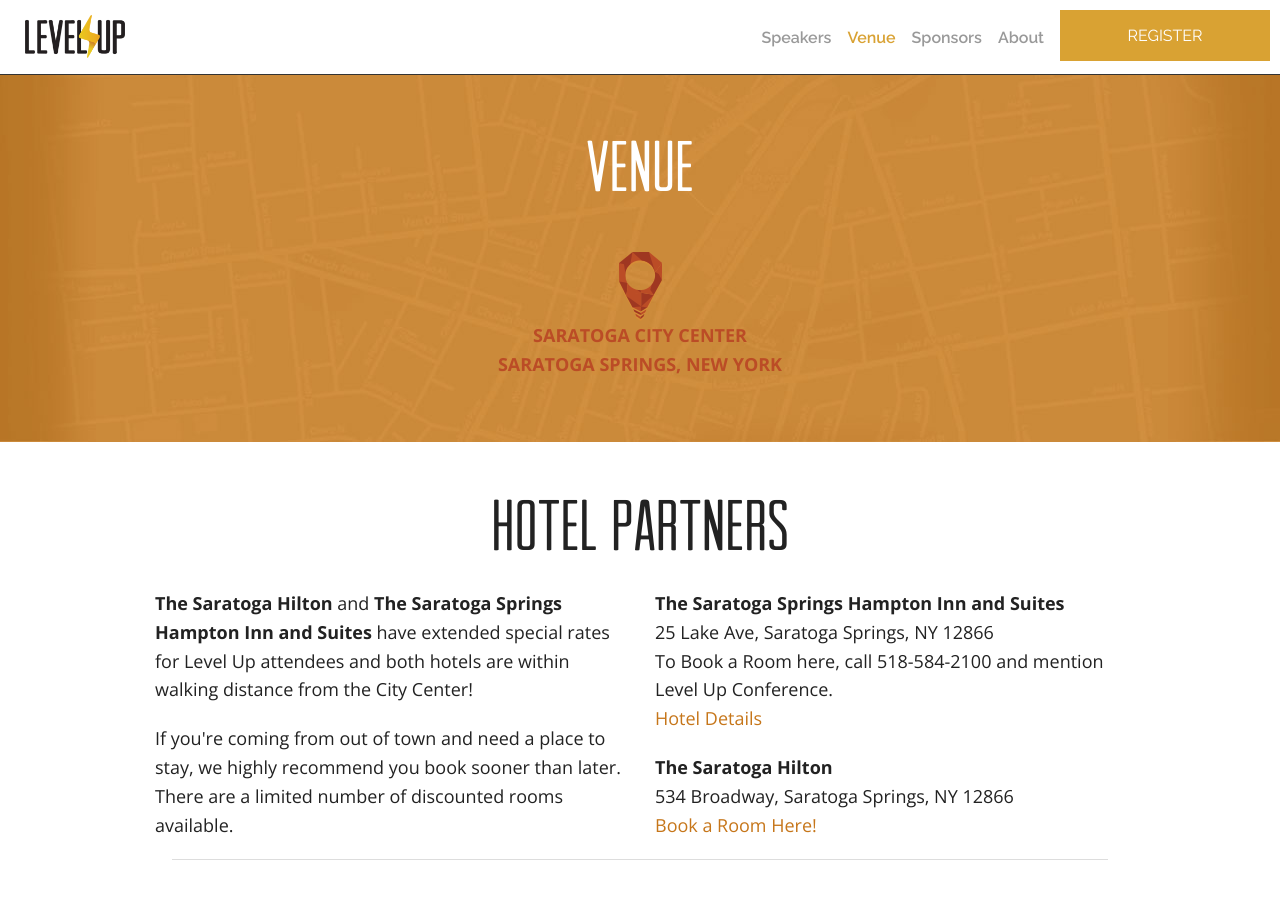
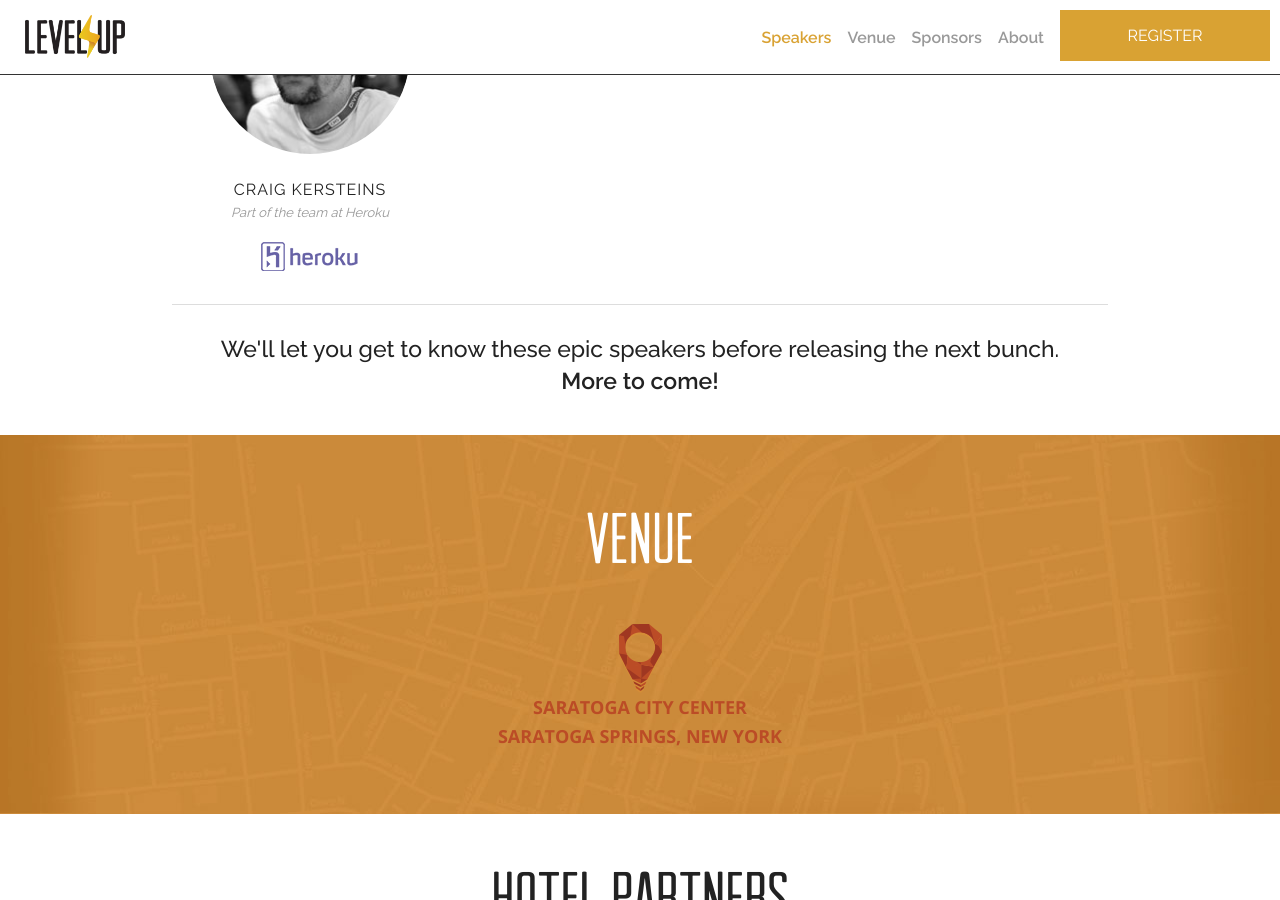
Before and after one commit to madglory/level-up, a Jekyll site: the page built from index.html, in a window 1280 px wide and 900 px high, scrolled down 2320 px. Built offline with Jekyll 4.4.1, drawn with Linux system fonts in a browser that asks for light colours.

Commit message:
Added Craig

```diff
--- a/index.html
+++ b/index.html
@@ -284,6 +284,23 @@
             <figcaption class="speaker-title">CEO &amp; Co-founder at nvite</figcaption>
           </figure>
           <img src="/img/nvite.png" class="supporters-logo" alt="nvite">
+        </li>
+
+        <li class="center">
+          <figure class="speaker">
+            <div class="avatar">
+              <div class="speaker-links">
+                <a href="https://twitter.com/craigkerstiens" class="twitter-icon" target="_blank">@craigkerstiens</a>
+                <img src="/img/lu-icon.png" class="lu-icon">
+                <a href="http://www.craigkerstiens.com/" class="link-icon" target="_blank">Website</a>
+            </div>
+              <img src="/img/craig-kersteins.jpg" alt="Craig Kersteins">
+            </div>
+            <br>
+            <figcaption>Craig Kersteins</figcaption>
+            <figcaption class="speaker-title">Part of the team at Heroku</figcaption>
+          </figure>
+          <img src="/img/heroku-logo.png" class="supporters-logo" alt="Heroku">
         </li>
 
 
```
Also changed, not shown: img/craig-kersteins.jpg (added), img/heroku-logo.png (added).
